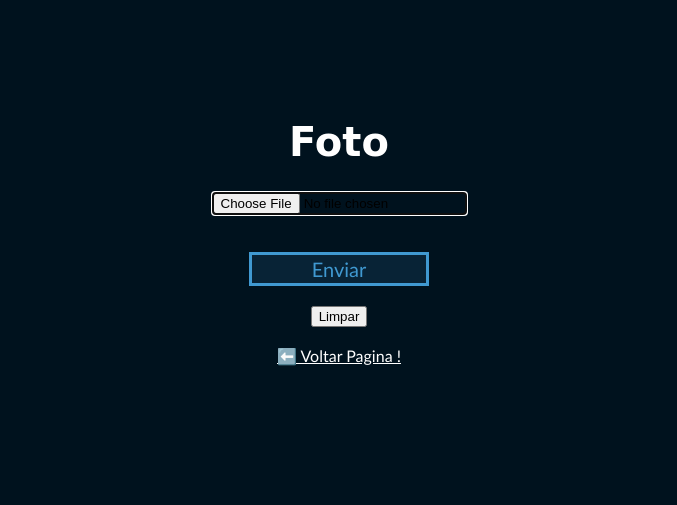
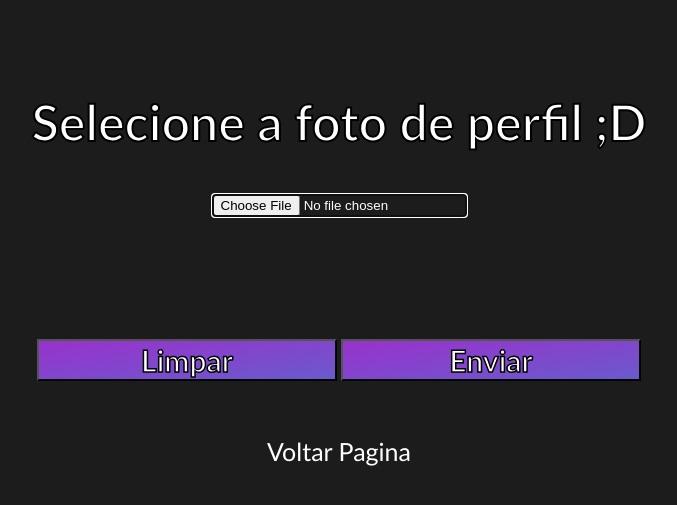
Before and after one commit to MichaelJunges/bit, a PHP site: page /frmFoto.php in a window 1280 px wide. Shown: the top 505 px of the page, without its empty margins (301-978 px from the left). Run offline with PHP 8.4, Linux system fonts and the light colour scheme; the visitor is signed in with stand-in values (Sample User, id 1); data comes from the database, SQL or seed files in the repository; both versions use the stored data as it was after the commit.

Commit message:
imagem resolvida

```diff
--- a/lcc/css/login.css
+++ b/lcc/css/login.css
@@ -18,6 +18,8 @@ h3
 	font-size: 25px;
 	color: white;
 	margin: 0px;
+	-webkit-text-stroke-width: 1px; /* largura da borda */
+    -webkit-text-stroke-color: black ; /* cor da borda */
 }
 
 
@@ -45,7 +47,7 @@ input[type="text"],input[type="password"],input[type="email"], input[type="texta
 	font-size: 25px;
 }
 
-input[type="submit"]{
+input[type="submit"],input[type="reset"]{
 	font-family: Calibri;
 	font-size: 30px;
 	border-color: black;
--- a/lcc/frmFoto.php
+++ b/lcc/frmFoto.php
@@ -18,7 +18,7 @@ $id = $_SESSION["id"];
   <html>
   <head>
   	<link rel="stylesheet" href="css/unsemantic-grid-responsive.css">
-  	<link rel="stylesheet" href="css/style1.css?time=<?=time()?>">
+  	<link rel="stylesheet" href="css/login.css?time=<?=time()?>">
     <link href="https://fonts.googleapis.com/css?family=Orbitron&display=swap" rel="stylesheet">
   	<title>Alterar Foto</title>
     <script src="https://code.jquery.com/jquery-3.4.1.min.js" integrity="sha256-CSXorXvZcTkaix6Yvo6HppcZGetbYMGWSFlBw8HfCJo=" crossorigin="anonymous"></script>
@@ -42,21 +42,23 @@ $id = $_SESSION["id"];
   </head>
   <body>
     <div class="grid-container">
-    <div style="padding-top: 7%" class="grid-100">
+    <div  class="grid-100" style="text-align: center;">
 
 <div class="foco">
-  	<h1 class="titulo">Foto</h1>
+  <h1>Selecione a foto de perfil ;D</h1>
   <form name="frmFoto" method="POST" action="foto.php" enctype="multipart/form-data" >
+
  <p><input type="file" name="foto" autofocus="autofocus" required="required" accept=".jpg, .jpeg" onchange="mostraImagem()"></p> <br>
 
 <p><img id="inputImage" width="50%"></p>
   <input type="hidden" name="id" value="<?=$id?>">
 
-  <p><input type="submit" value="Enviar"></p><br>
-  <p><input type="reset" value="Limpar"></p>
+ <input type="reset" value="Limpar">
+  <input type="submit" value="Enviar">
+
   <p>
         <a style="color: white" href="home.php"><br>
-        ⬅️ Voltar Pagina !</a>
+       Voltar Pagina</a>
       </p>
 </div>
 
```
Also changed, not shown: lcc/frmEditar.php (+8 -2 lines), lcc/frmQuizId.php (+7 -6 lines), lcc/home.php (+6 -8 lines), lcc/fotos/10.jpg, lcc/fotos/11.jpg, lcc/fotos_quiz/2020-04-29.17.01.06ariana-grande-4k-pc-hd-wallpaper-preview.jpg (added), lcc/fotos_quiz/2020-04-29.17.02.03ariana-grande-4k-pc-hd-wallpaper-preview.jpg (added), lcc/fotos_quiz/2020-04-29.17.03.46ariana-grande-4k-pc-hd-wallpaper-preview.jpg (added), lcc/fotos_quiz/ariana-grande-4k-pc-hd-wallpaper-preview.jpg (deleted), lcc/users.db.
